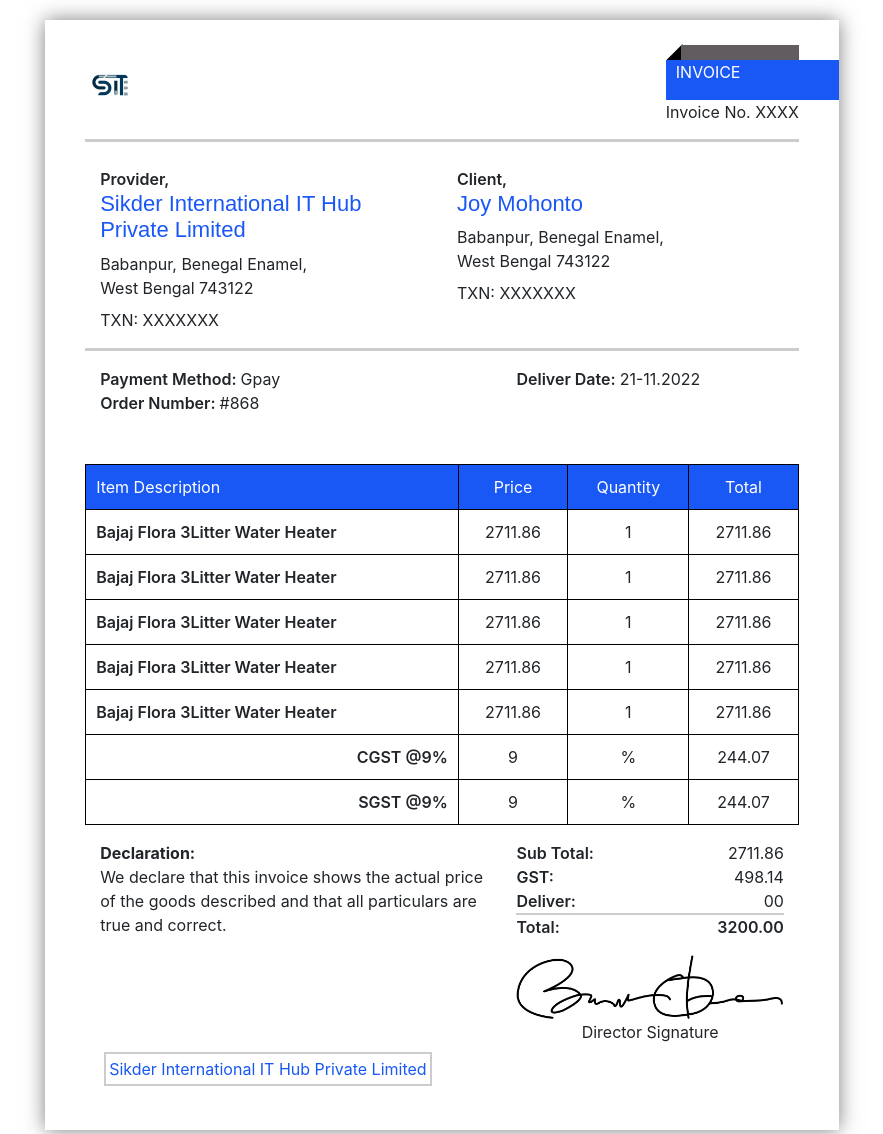
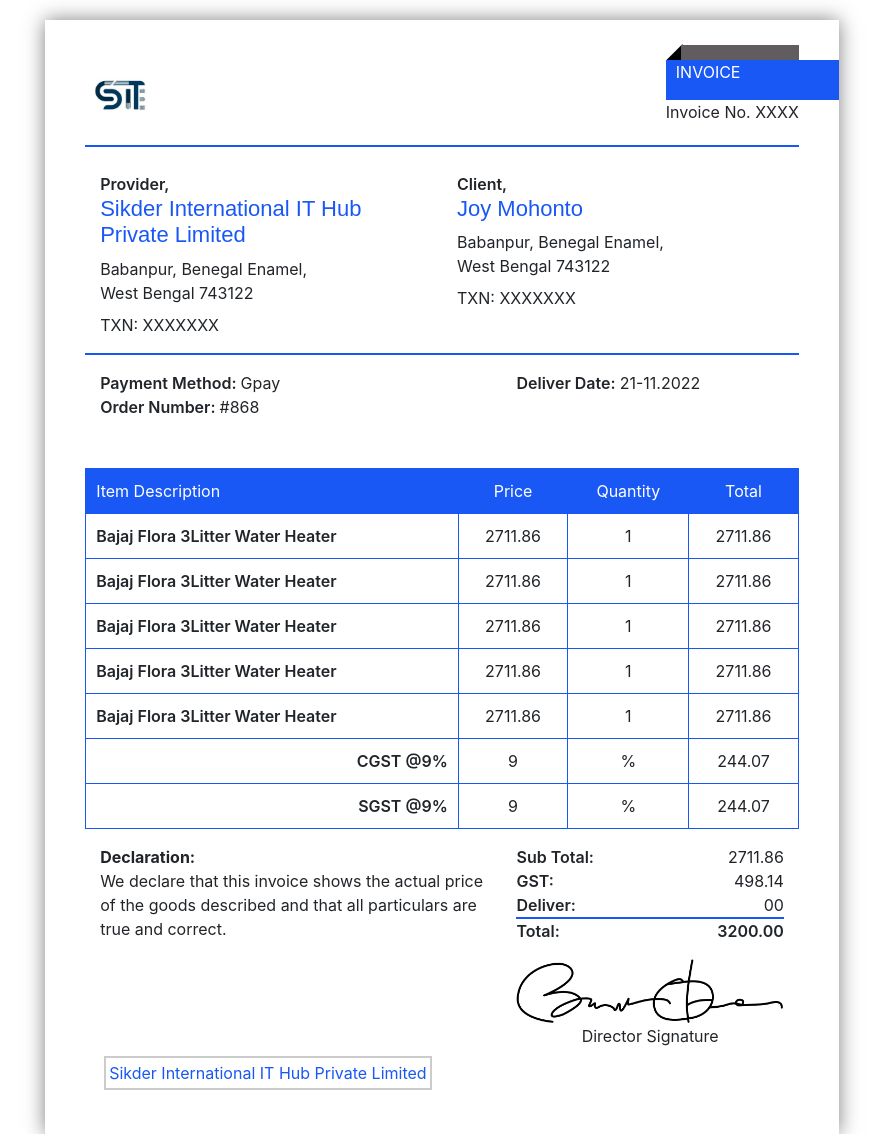
Before and after one commit to partharoypc/Global-Invoice, a plain HTML site: page email-template.html in a window 1280 px wide. Shown: the top 1134 px of the page, without its empty margins (198-1081 px from the left). Drawn offline with nearby package versions, Linux system fonts and the light colour scheme.

Commit message:
Colour  Changed ..

```diff
--- a/email-template.html
+++ b/email-template.html
@@ -92,7 +92,7 @@
         }
 
         .bb {
-            border-bottom: 3px solid var(--darkWhite);
+            border-bottom: 2px solid var(--themeColor);
         }
         /* Top Section */
 
@@ -101,7 +101,7 @@
         }
 
         .logo img {
-            height: 50px;
+            height: 70px;
         }
 
         .top-left p {
@@ -183,7 +183,7 @@
             text-align: center;
             vertical-align: middle;
             padding: 10px;
-            border: 1px solid black;
+            border: 1px solid var(--themeColor);
             border-collapse: collapse;
         }
 
@@ -219,7 +219,7 @@
         }
 
         tfoot {
-            border-top: 2px solid var(--darkWhite);
+            border-top: 2px solid var(--themeColor);
         }
 
         tfoot td {
```
